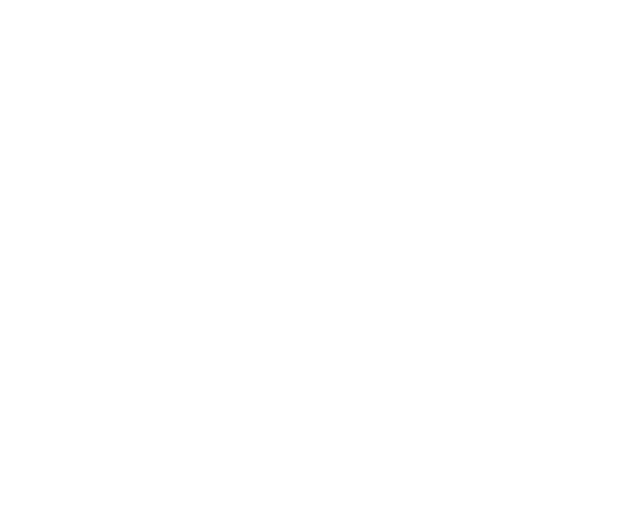
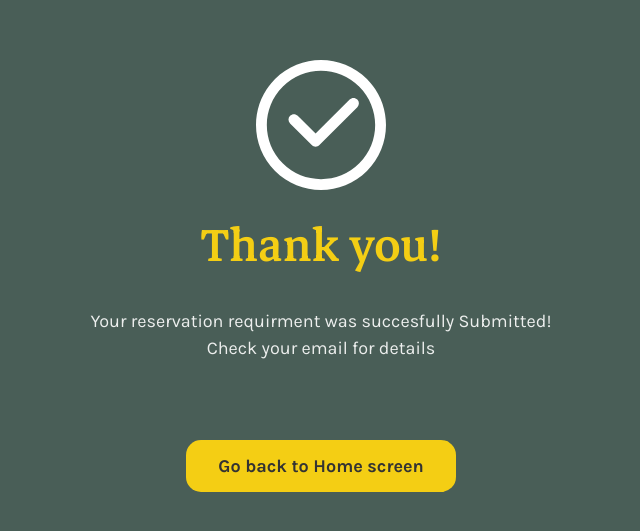
Before and after one commit to ODyachenko/Little_lemon, a React (Create React App) app: page /confirmed-booking in a window 1280 px wide. Before the commit this address had no page. Shown: the part 169-700 px from the top of the page, without its empty margins (319-959 px from the left). Built offline with nearby package versions, Linux system fonts and the light colour scheme.

Commit message:
Add confirmed booking page

```diff
--- a/public/index.html
+++ b/public/index.html
@@ -45,5 +45,6 @@
       To begin the development, run `npm start` or `yarn start`.
       To create a production bundle, use `npm run build` or `yarn build`.
     -->
+    <script src="https://raw.githubusercontent.com/Meta-Front-End-Developer-PC/capstone/master/api.js"></script>
   </body>
 </html>
--- a/src/App.js
+++ b/src/App.js
@@ -1,6 +1,7 @@
 import { BrowserRouter, Routes, Route } from 'react-router-dom';
+import Homepage from './pages/Homepage';
 import BookingPage from './pages/BookingPage';
-import Homepage from './pages/Homepage';
+import ConfirmedBooking from './pages/ConfirmedBooking/ConfirmedBooking';
 
 function App() {
   return (
@@ -8,6 +9,7 @@
       <Routes>
         <Route path="/" element={<Homepage />} />
         <Route path="/reservation" element={<BookingPage />} />
+        <Route path="/confirmed-booking" element={<ConfirmedBooking />} />
       </Routes>
     </BrowserRouter>
   );
--- a/src/components/About/About.jsx
+++ b/src/components/About/About.jsx
@@ -1,3 +1,4 @@
+import { Link } from 'react-router-dom';
 import about1 from '../../assets/img/about1.jpg';
 import about2 from '../../assets/img/about2.jpg';
 import './style.css';
@@ -13,7 +14,9 @@
             We are a family owned Mediterranean restaurant, focused on
             traditional recipes served with a modern twist
           </p>
-          <button className="about__btn primary-btn">Reserve a Table</button>
+          <Link to="/reservation" className="about__btn primary-btn">
+            Reserve a Table
+          </Link>
         </div>
         <div className="about__promo">
           <img className="about__promo-img" src={about1} alt="Chefs foto" />
--- a/src/components/BookingForm/BookingForm.jsx
+++ b/src/components/BookingForm/BookingForm.jsx
@@ -1,17 +1,17 @@
 import { useState } from 'react';
+import { useNavigate } from 'react-router-dom';
 import './style.css';
 
 function BookingForm({ availableTimes, setAvailableTimes }) {
+  const navigate = useNavigate();
   const [formData, setFormData] = useState({
     name: '',
     email: '',
     date: '',
-    time: '',
-    ocasion: 'ocasion',
+    time: availableTimes[0],
+    ocasion: 'Birthday',
     visiters: 1,
   });
-
-  console.log(availableTimes);
 
   function onChangeFieldHandler(event) {
     setFormData({ ...formData, [event.target.name]: event.target.value });
@@ -27,6 +27,8 @@
 
   function onSubmitHandler(event) {
     event.preventDefault();
+    // submitAPI(formData);
+    navigate('/confirmed-booking');
     console.log(formData);
   }
 
@@ -72,11 +74,14 @@
             <select
               className="form__select"
               name="time"
-              // value={availableTimes}
-              onChange={(event) => setAvailableTimes(event.target.value)}
+              onChange={onChangeFieldHandler}
             >
               {availableTimes.map((time) => {
-                return <option key={time}>{time}</option>;
+                return (
+                  <option key={time} value={time}>
+                    {time}
+                  </option>
+                );
               })}
             </select>
           </label>
--- /dev/null
+++ b/src/components/Confirmed/Confirmed.jsx
@@ -0,0 +1,55 @@
+import { useNavigate } from 'react-router-dom';
+import './style.css';
+
+function Confirmed() {
+  const navigate = useNavigate();
+
+  function onClickBtnHandler() {
+    navigate('/');
+  }
+
+  return (
+    <section className="confirmed-booking block">
+      <div className="container">
+        <div className="confirmed-booking__inner">
+          <svg
+            width="130"
+            height="130"
+            viewBox="0 0 130 130"
+            fill="none"
+            xmlns="http://www.w3.org/2000/svg"
+          >
+            <g clipPath="url(#clip0_15_160)">
+              <path
+                d="M110.961 19.0389C85.5758 -6.34639 44.4186 -6.34639 19.0386 19.0394C-6.34638 44.4245 -6.34639 85.5814 19.0397 110.961C44.4186 136.346 85.5758 136.346 110.961 110.961C136.346 85.5814 136.346 44.4245 110.961 19.0389ZM103.301 103.3C82.1463 124.455 47.8491 124.455 26.7 103.301C5.54506 82.1511 5.54506 47.854 26.6995 26.6995C47.8491 5.5448 82.1463 5.5448 103.301 26.6995C124.455 47.8542 124.455 82.1511 103.301 103.3Z"
+                fill="white"
+              />
+              <path
+                d="M93.6688 39.5043L59.5824 73.5907L41.746 55.7543C39.6307 53.639 36.201 53.639 34.0857 55.7543C31.9704 57.8695 31.9704 61.2993 34.0857 63.4146L55.7522 85.0812C57.8675 87.1965 61.2973 87.1965 63.4126 85.0812L101.329 47.1646C103.444 45.0493 103.444 41.6195 101.329 39.5043C99.2139 37.389 95.7841 37.389 93.6688 39.5043Z"
+                fill="white"
+              />
+            </g>
+            <defs>
+              <clipPath id="clip0_15_160">
+                <rect width="130" height="130" fill="white" />
+              </clipPath>
+            </defs>
+          </svg>
+          <h2 className="confirmed-booking__title title">Thank you!</h2>
+          <p className="confirmed-booking__text">
+            Your reservation requirment was succesfully Submitted!
+            Check&nbsp;your email for details
+          </p>
+        </div>
+        <button
+          onClick={onClickBtnHandler}
+          className="confirmed-booking__btn primary-btn"
+        >
+          Go back to Home&nbsp;screen
+        </button>
+      </div>
+    </section>
+  );
+}
+
+export default Confirmed;
--- /dev/null
+++ b/src/components/Confirmed/style.css
@@ -0,0 +1,40 @@
+.confirmed-booking {
+  height: calc(100vh - 90px);
+  text-align: center;
+  background: #495e57;
+}
+.confirmed-booking .container {
+  height: 100%;
+  display: flex;
+  flex-direction: column;
+  align-items: center;
+  justify-content: space-evenly;
+}
+.confirmed-booking svg {
+  margin-bottom: 20px;
+}
+.confirmed-booking__title {
+  color: #f4ce14;
+  margin-bottom: 30px;
+}
+.confirmed-booking__text {
+  max-width: 540px;
+  font-size: 18px;
+  line-height: 1.5;
+  font-weight: 500;
+  color: #edefee;
+
+  margin: 0 auto;
+}
+.confirmed-booking__btn.primary-btn {
+  max-width: 270px;
+}
+
+@media (min-width: 768px) {
+  .confirmed-booking {
+    height: 100vh;
+  }
+  .confirmed-booking.block {
+    padding-top: 150px;
+  }
+}
--- a/src/components/Header/Header.jsx
+++ b/src/components/Header/Header.jsx
@@ -1,3 +1,4 @@
+import { Link } from 'react-router-dom';
 import promo from '../../assets/img/promo.jpg';
 import './style.css';
 
@@ -12,7 +13,9 @@
             We are a family owned Mediterranean restaurant, focused on
             traditional recipes served with a modern twist
           </h3>
-          <button className="header__btn primary-btn">Reserve a Table</button>
+          <Link to="/reservation" className="header__btn primary-btn">
+            Reserve a Table
+          </Link>
         </div>
         <img className="header__promo" src={promo} alt="promo" />
       </div>
--- a/src/index.css
+++ b/src/index.css
@@ -216,11 +216,13 @@
   font-family: inherit;
   font-size: 16px;
   font-weight: 700;
+  color: inherit;
   text-align: center;
   background: #f4ce14;
   border-radius: 15px;
   border: none;
   cursor: pointer;
+  text-decoration: none;
   transition: all 0.3s ease;
 
   padding: 10px 20px;
--- a/src/pages/BookingPage.jsx
+++ b/src/pages/BookingPage.jsx
@@ -3,12 +3,18 @@
 import Footer from '../components/Footer/Footer';
 import BookingForm from '../components/BookingForm/BookingForm';
 
-// const reducer = (state, action) => {
-//   return state
-// }
+function BookingPage() {
+  const [availableTimes, setAvailableTimes] = useReducer(
+    updateTimes,
+    initializeTimes()
+  );
 
-function BookingPage() {
-  const initializeTimes = [
+  function updateTimes(availableTimes, action) {
+    return availableTimes;
+  }
+
+  function initializeTimes() {
+    const timesArr = [
       '9:00',
       '10:00',
       '11:00',
@@ -20,14 +26,11 @@
       '17:00',
       '18:00',
     ];
-  const [availableTimes, setAvailableTimes] = useReducer(
-    updateTimes,
-    initializeTimes
-  );
 
-  function updateTimes(availableTimes, action) {
-    return availableTimes;
+    return timesArr;
   }
+
+  // console.log(fetchAPI('12.04.2023'));
 
   return (
     <>
--- /dev/null
+++ b/src/pages/ConfirmedBooking/ConfirmedBooking.jsx
@@ -0,0 +1,13 @@
+import Nav from '../../components/Navbar/Nav';
+import Confirmed from '../../components/Confirmed/Confirmed';
+
+function ConfirmedBooking() {
+  return (
+    <>
+      <Nav />
+      <Confirmed />
+    </>
+  );
+}
+
+export default ConfirmedBooking;
```
Also changed, not shown: 2 other files (tests, documents, lock files or other folders). Lines whose indentation alone changed are shown as unchanged.
